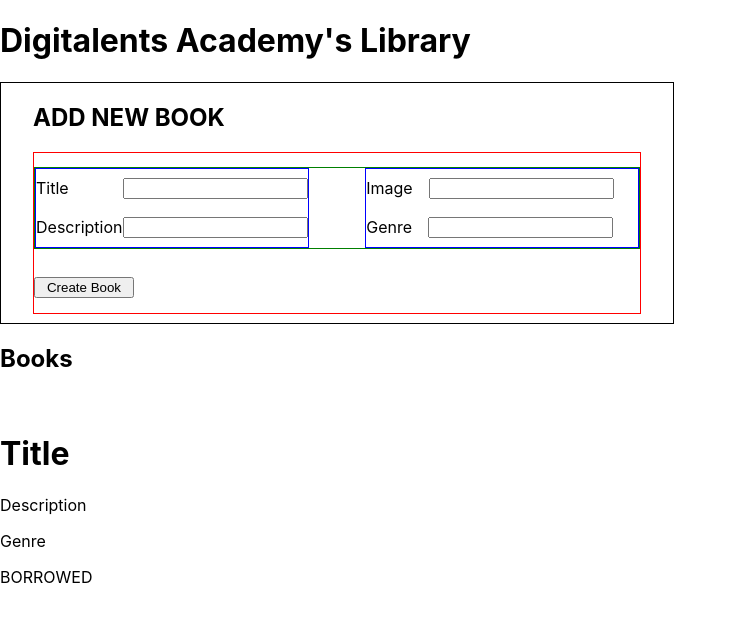
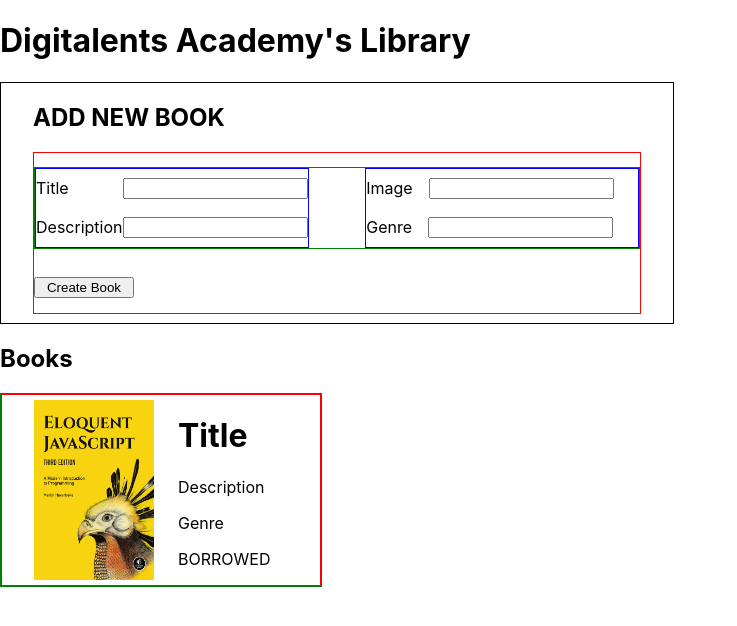
Before and after one commit to digitalents-academy/react_library, a React (Create React App) app in the folder react_library_frontend/: page / in a window 1280 px wide. Shown: the top 626 px of the page, without its empty margins (0-737 px from the left). Built offline with nearby package versions, Linux system fonts and the light colour scheme.

Commit message:
book card layout

```diff
--- /dev/null
+++ b/react_library_frontend/src/bookcard.css
@@ -0,0 +1,21 @@
+.book--card {
+    border: 1px solid green;
+    width: 20rem;
+}
+.book--content {
+    border: 1px solid red;
+    display: flex;
+    justify-content: left;
+    align-items: center;
+}
+
+.book__image {
+    width: 120px;
+    height: 180px;
+    margin-left: 2rem;
+    margin-right: 1.5rem;
+}
+
+/* .book__info {
+    text-align: right;
+} */
--- a/react_library_frontend/src/components/bookcard.js
+++ b/react_library_frontend/src/components/bookcard.js
@@ -1,11 +1,12 @@
+
 
 const BookCard = () => {
 
     return (
         <div className="book--card">
-          <div className="conten">
-              <img/>
-              <div>
+          <div className="book--content">
+              <img className="book__image" src="./images/cover.jpg" />
+              <div className="book__info">
                   <h1>Title</h1>
                   <p>Description</p>
                   <p>Genre</p>
--- a/react_library_frontend/src/index.js
+++ b/react_library_frontend/src/index.js
@@ -2,6 +2,7 @@ import React from 'react';
 import ReactDOM from 'react-dom/client';
 import './index.css';
 import './form.css';
+import './bookcard.css';
 import App from './App';
 
 
```
Also changed, not shown: react_library_frontend/public/images/cover.jpg (added), 1 other file (tests, documents, lock files or other folders).
